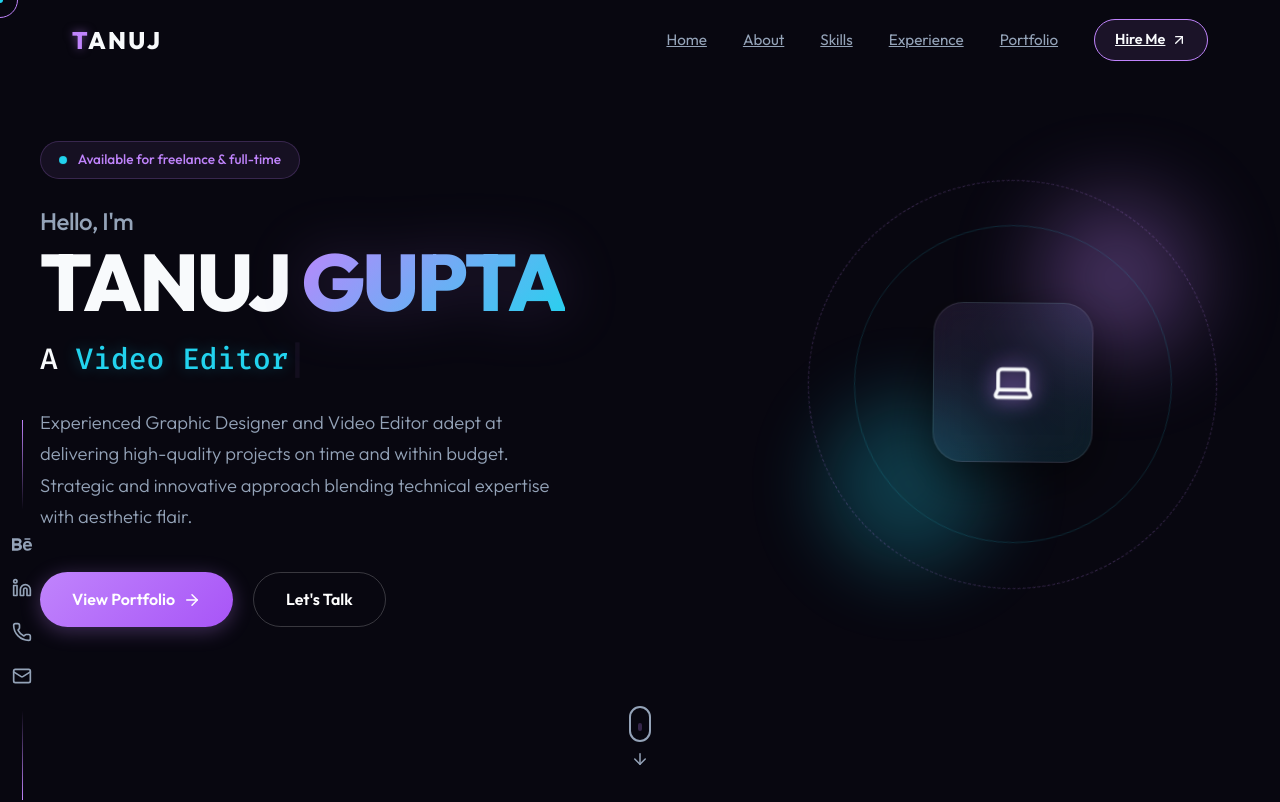
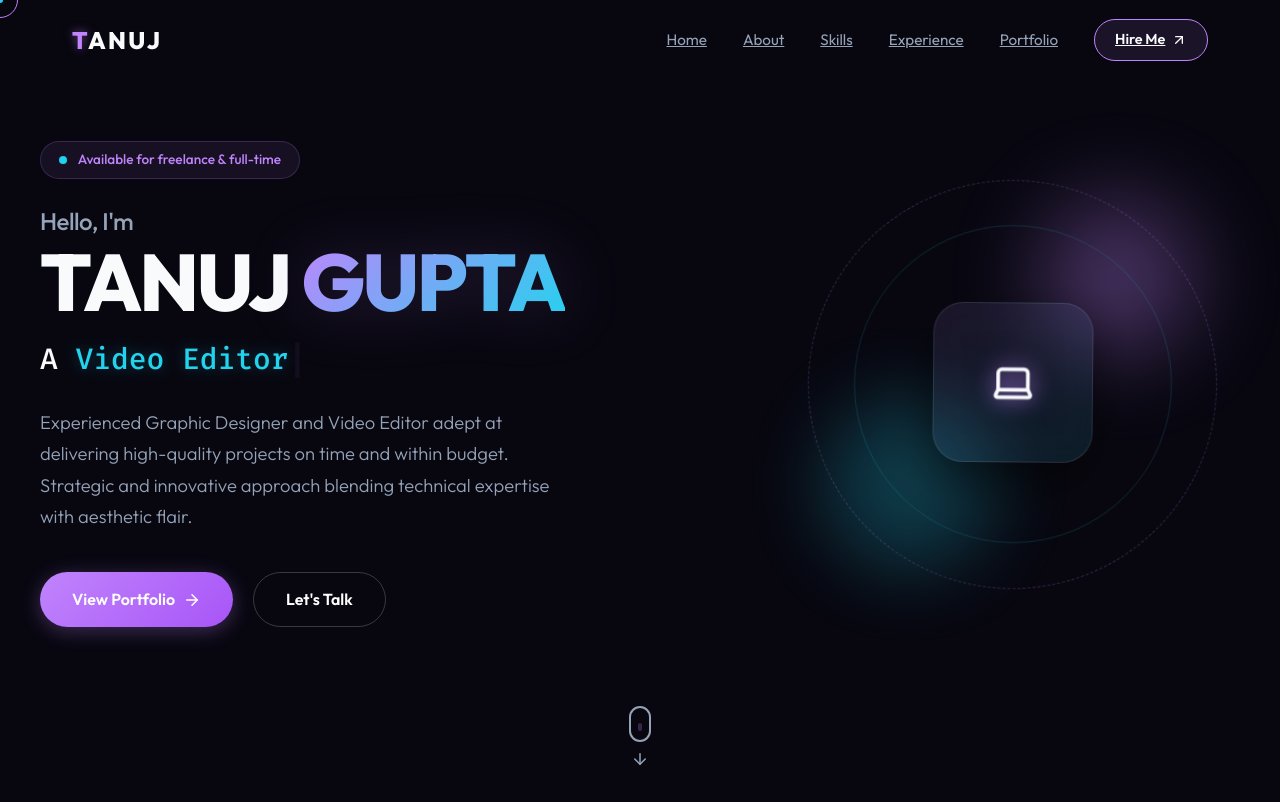
Before and after one commit to priyanshuverma2003/tanujguptaportfolio, a Next.js app: page / in a window 1280 px wide. Shown: the top 802 px of the page. Built offline with nearby package versions, Linux system fonts and the light colour scheme.

Commit message:
Move social icons to footer section, remove floating sidebar

```diff
--- a/src/components/SocialBar.css
+++ b/src/components/SocialBar.css
@@ -1,12 +1,5 @@
 .social-sidebar {
-  position: fixed;
-  left: 0.75rem;
-  bottom: 0;
-  display: flex;
-  flex-direction: column;
-  align-items: center;
-  gap: 1.5rem;
-  z-index: 90;
+  display: none;
 }
 
 .social-sidebar-line {
@@ -108,13 +101,4 @@
     flex-direction: row-reverse;
     justify-content: space-between;
   }
-  .mobile-social-links {
-    display: none; /* Already in sidebar for desktop view */
-  }
 }
-
-@media (max-width: 768px) {
-  .social-sidebar {
-    display: none; /* Hide sidebar on mobile */
-  }
-}
```
